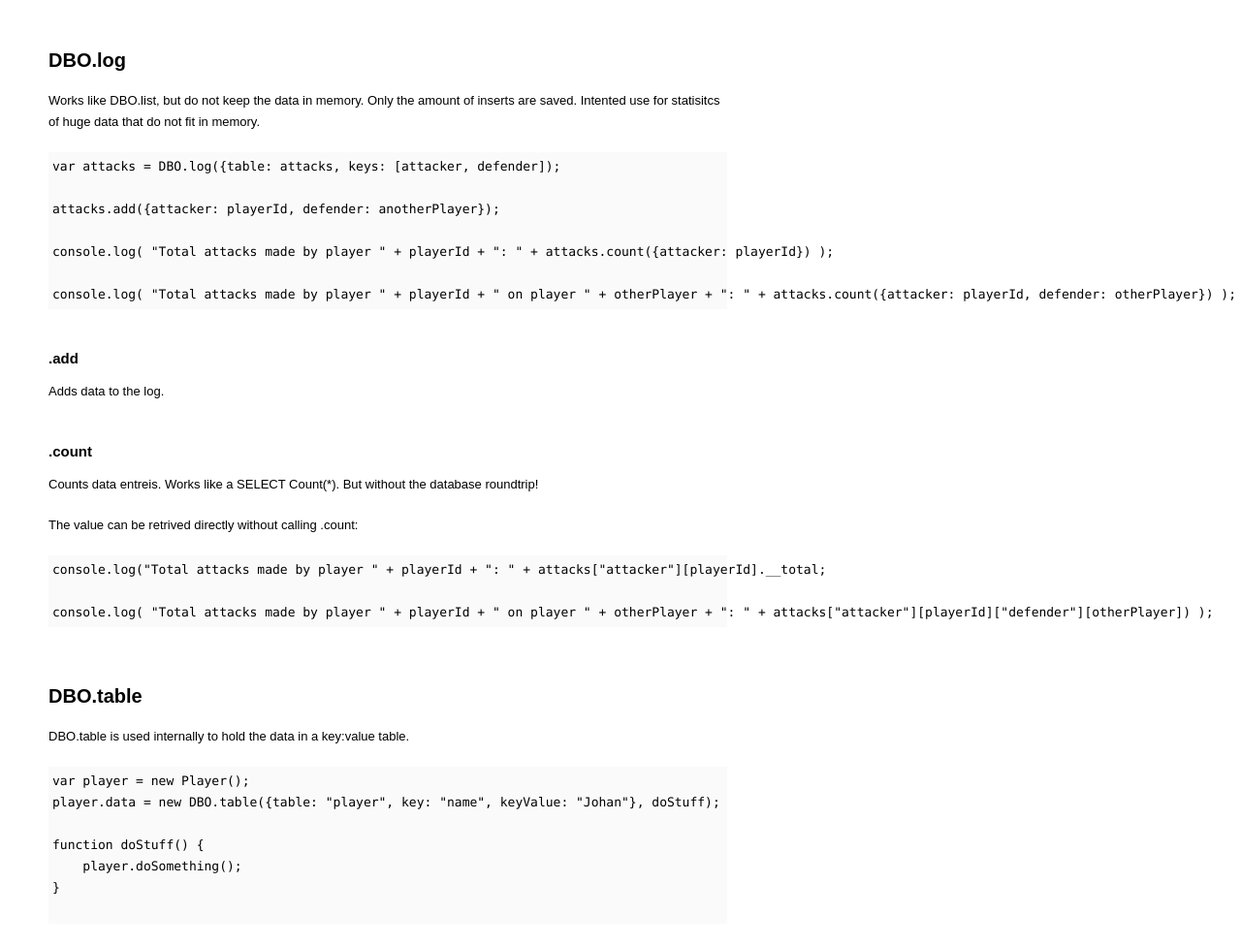
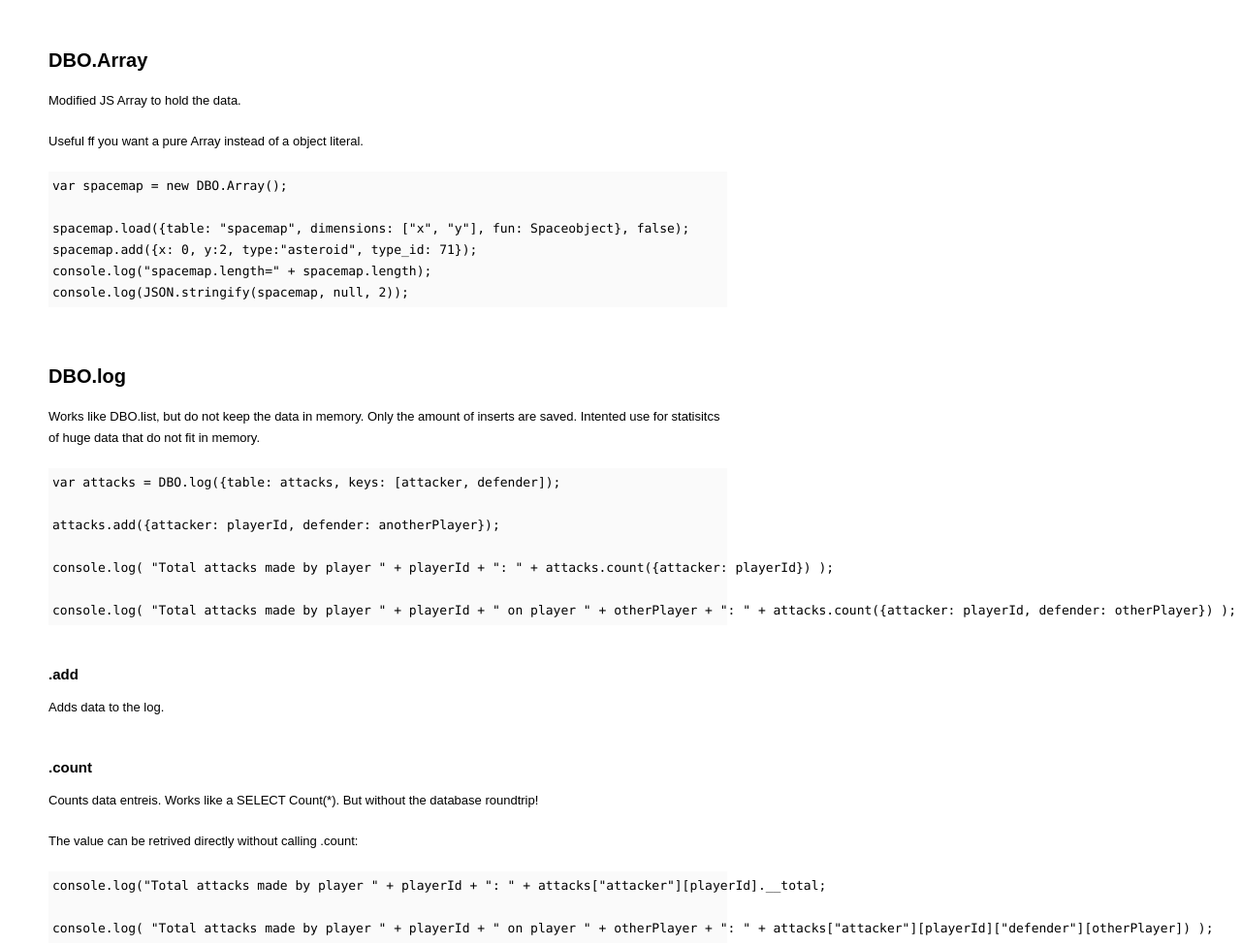
Before and after one commit to Z3TA/dbo, a website: page doc/index.htm in a window 1280 px wide. Shown: the part 2160-3136 px from the top of the page at 97% size. Drawn offline with Linux system fonts and the light colour scheme.

Commit message:
added some info about DBO.Array

```diff
--- a/doc/index.htm
+++ b/doc/index.htm
@@ -130,6 +130,24 @@ players.kill("Jon Doe");
 
 
 
+<h2>DBO.Array</h2>
+
+<p>Modified JS Array to hold the data.</p>
+
+<p>Useful ff you want a pure Array instead of a object literal.</p>
+
+<pre class="prettyprint">
+var spacemap = new DBO.Array();
+
+spacemap.load({table: "spacemap", dimensions: ["x", "y"], fun: Spaceobject}, false);
+spacemap.add({x: 0, y:2, type:"asteroid", type_id: 71});
+console.log("spacemap.length=" + spacemap.length);
+console.log(JSON.stringify(spacemap, null, 2));
+</pre>
+
+
+
+
 
 <h2>DBO.log</h2>
 
@@ -173,7 +191,7 @@ console.log( "Total attacks made by player " + playerId + " on player " + otherP
 
 <pre class="prettyprint">
 var player = new Player();
-player.data = new DBO.table({table: "player", key: "name", keyValue: "Johan"}, doStuff);
+player.data = new DBO.table({table: "player", keys: ["name"], keyValue: "Johan"}, doStuff);
 
 function doStuff() {
 	player.doSomething();
```
